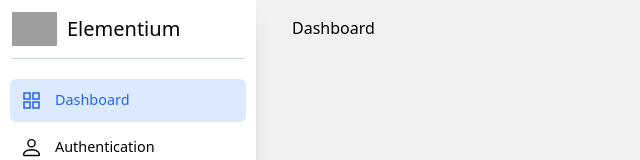
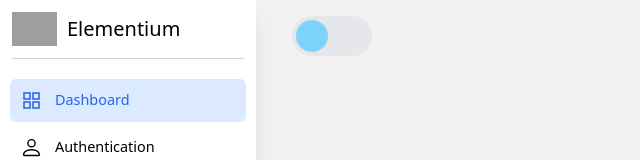
Before and after one commit to marykasp/elementium, a React (Vite) app: page / in a window 1280 px wide. Shown: the top 160 px of the page, without its empty margins (0-640 px from the left). Built offline with nearby package versions, Linux system fonts and the light colour scheme; grey boxes are pictures that could not be loaded.

Commit message:
style: create a simple switch toggle component

```diff
--- /dev/null
+++ b/src/components/switch/Switch.jsx
@@ -0,0 +1,15 @@
+const Switch = () => {
+  return (
+    <>
+      <label
+        htmlFor="check"
+        className="bg-gray-200 w-20 h-10 rounded-full block relative cursor-pointer"
+      >
+        <input type="checkbox" id="check" className="sr-only peer" />
+        <span className="w-2/5 h-4/5 bg-sky-300 absolute rounded-full left-1 top-1 transition-all duration-500 peer-checked:left-11 peer-checked:bg-sky-600"></span>
+      </label>
+    </>
+  );
+};
+
+export default Switch;
--- a/src/layouts/sidebar/index.jsx
+++ b/src/layouts/sidebar/index.jsx
@@ -113,7 +113,7 @@ const Sidebar = () => {
             alt=""
             width={45}
           />
-          <span className="text-xl whitespace-pre">Elementium</span>
+          {isOpen && <span className="text-xl whitespace-pre">Elementium</span>}
         </div>
 
         {/* Menus */}
--- a/src/pages/Dashboard.jsx
+++ b/src/pages/Dashboard.jsx
@@ -1,7 +1,12 @@
 import { useState } from "react";
+import Switch from "../components/switch/Switch";
 
 const Dashboard = () => {
-  return <div>Dashboard</div>;
+  return (
+    <div>
+      <Switch />
+    </div>
+  );
 };
 
 export default Dashboard;
```
